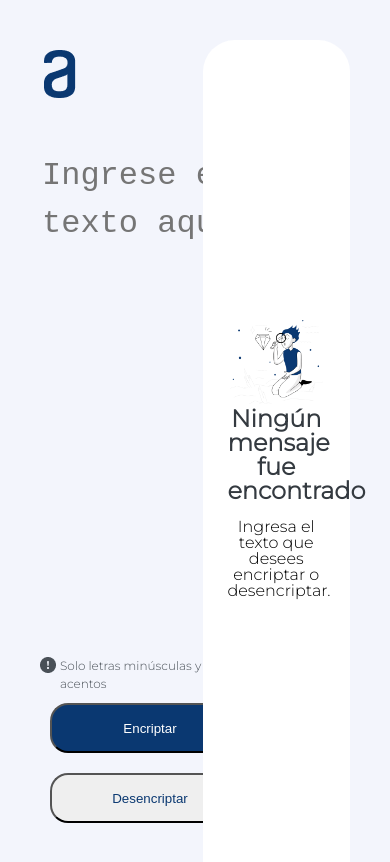
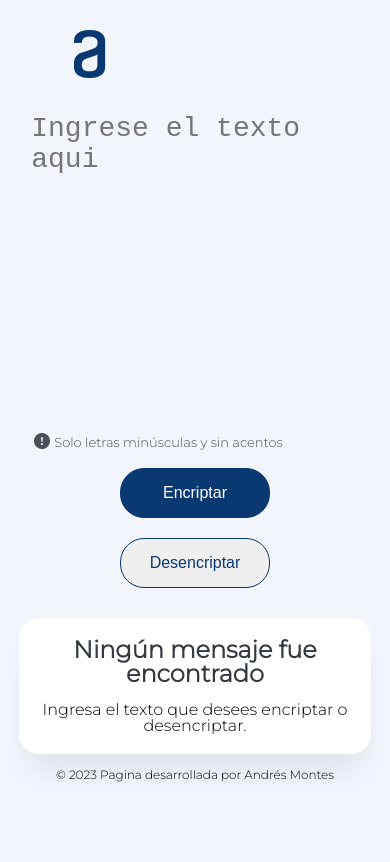
Before and after one commit to xHypnos/encriptador-texto, a plain HTML site: page index.html in a window 390 px wide. Drawn offline with Linux system fonts and the light colour scheme.

Commit message:
pagina terminada funcional

```diff
--- a/css/style.css
+++ b/css/style.css
@@ -1,46 +1,47 @@
 body{
-    position: relative;
     background: #F3F5FC;
-    width: 100%;
-    height: 1000px;
     font-family: 'Montserrat', sans-serif;
 }
 
 header{
-    position: absolute;
-    top : 5%;
+    margin: 30px;
+}
+
+main{
+    display: flex;
+    max-width: 1440px;
+    justify-content: center;
+    margin: auto;
 }
 
 section{
     display: inline-block;
+    margin: 5px 15px;
 }
 
 .entrada-encriptador{
-    position: absolute;
-    top: 15%;
-    left: 0;
-    width: 55%;
-    height: 85%;
-    margin-left: 40px;
+    width: 900px;
+    height: 750px;
 }
 
 .entrada-encriptador textarea{
     border: none;
+    outline: none;
     background: transparent;
     width: 100%;
     border-radius: 18px;
     color: #0A3871;
     font-weight: 400;
-    font-size: 32px;
-    line-height: 150%;
-    margin-bottom: 20px;
+    font-size: 28px;
+    height: 80%;
+    resize: none;
 }
 
 .aviso{
     color: #495057;
-    font-size: 12px;
-    font-weight: 400;
+    font-size: 13px;
     line-height: 150%;
+    margin: 5px;
 }
 
 .aviso img{
@@ -51,12 +52,14 @@ section{
     margin: 0 20px;
 }
 
-.boton-encriptar, .boton-desencriptar{
-    width: 200px;
-    height: 50px;
-    border-radius: 18px;
+.boton-encriptar, .boton-desencriptar, .boton-copiar{
+    width: 300px;
+    height: 60px;
+    font-size: 16px;
+    border-radius: 24px;
     color: #0A3871;
     margin: 10px;
+    border: 1px solid #0A3871;
 }
 
 .boton-encriptar{
@@ -65,29 +68,23 @@ section{
 }
 
 .salida-encriptador{
-    position: absolute;
-    right: 0;
-    width: 25%;
-    height: 85%;
+    margin-top: -50px;
+    width: 400px;
+    height: 800px;
     background-color: #ffffff;
-    border-radius: 32px;
+    border-radius: 20px;
     text-align: center;
-    margin: 40px;
-    padding: 25px;
 }
 
-.info-salida{
-    position: relative;
-    top: 30%;
-}
-
-.info-encriptada{
-    text-align: justify;
+#info-salida{
+    display: flex;
+    align-items: center;
+    height: 90%;
+    padding: 10px;
 }
 
 .salida-encriptador img{
-    width: 95%;
-    top: 50%;
+    width: 80%;
 }
 
 .salida-encriptador h3{
@@ -99,3 +96,111 @@ section{
 .salida-encriptador p{
     margin-top: 16px;
 }
+
+#info-encriptada{
+    height: 95%;
+    padding: 5px;
+    text-align: center;
+    display: none;
+}
+
+#area-encriptada{
+    border: none;
+    background: transparent;
+    padding: 10px;
+    width: 90%;
+    height: 90%;
+    font-size: 24px;
+    resize: none;
+}
+
+footer{
+    width: 100%;
+    text-align: center;
+    font-size: 12px;
+    margin: 15px auto;
+}
+
+@media screen  and (max-width:1100px){
+    html, main{
+        width: auto;
+    }
+
+    .entrada-encriptador{
+        width: 60%;
+    }
+
+    .salida-encriptador{
+        width: 30%;
+        height: 750px;
+    }
+
+    .boton-encriptar, .boton-desencriptar, .boton-copiar{
+        width: 200px;
+        height: 50px;
+    }
+}
+
+@media screen  and (max-width:768px){
+    main{
+        display: block;
+    }
+
+    .entrada-encriptador{
+        display: block;
+        width: 85%;
+        height: auto;
+        margin: 5px auto;
+    }
+
+    #botonesED{
+        text-align: center;
+    }
+
+    .boton-encriptar, .boton-desencriptar,.boton-copiar{
+        width: 45%;
+    }
+
+    .salida-encriptador{
+        display: block;
+        width: 85%;
+        height: auto;
+        padding: 10px;
+        margin:  20px auto 5px;
+        box-shadow: 0px 24px 32px -8px rgba(0, 0, 0, 0.08);
+    }
+
+    #info-salida div{
+        width: 100%;
+        text-align: center;
+        font-size: 24px;
+    }
+
+    .salida-encriptador img{
+        display: none;
+    }
+
+    #info-salida div p{
+        font-size: 16px;
+    }
+
+    #info-encriptada{
+        height: auto;
+    }
+
+    #area-encriptada{
+        height: auto;
+        padding: 5px;
+    }
+
+}
+
+@media screen  and (max-width:375px){
+    header{
+        margin: 20px 0;
+    }
+
+    .boton-encriptar, .boton-desencriptar,.boton-copiar{
+        width: 95%;
+    }
+}
--- a/index.html
+++ b/index.html
@@ -8,6 +8,7 @@
     <link rel="stylesheet" href="css/reset.css">
     <link rel="stylesheet" href="css/style.css">
     <link rel="preconnect" href="https://fonts.googleapis.com"><link rel="preconnect" href="https://fonts.gstatic.com" crossorigin><link href="https://fonts.googleapis.com/css2?family=Montserrat:wght@300&display=swap" rel="stylesheet">
+    <script src="js/script.js"></script>
 </head>
 <body>
     <header>
@@ -16,28 +17,33 @@
 
     <main>
         <section class="entrada-encriptador">
-            <textarea name="" id="" cols="30" rows="10" placeholder="Ingrese el texto aqui"></textarea>
+            <textarea name="" id="area-texto" cols="30" rows="10" placeholder="Ingrese el texto aqui"></textarea>
             <div class="aviso">
                 <img src="img/bi_exclamation-circle-fill.png" alt="icono-exclamacion">
                 <p>Solo letras minúsculas y sin acentos</p>
             </div>
-            <input class="boton-encriptar" type="button" value="Encriptar">
-            <input class="boton-desencriptar" type="button" value="Desencriptar">
+            <div id="botonesED">
+                <input onclick="encriptar()" class="boton-encriptar" type="button" value="Encriptar">
+                <input onclick="desencriptar()" class="boton-desencriptar" type="button" value="Desencriptar">
+            </div>
         </section>
         <section class="salida-encriptador">
-            <div class="info-salida">
-                <img src="img/Muñeco.png" alt="Imagen-mensaje-no-encontrado">
-                <h3>Ningún mensaje fue encontrado</h3>
-                <p>Ingresa el texto que desees encriptar o desencriptar.</p>
+            <div id="info-salida">
+                <div>
+                    <img src="img/Muñeco.png" alt="Imagen-mensaje-no-encontrado">
+                    <h3>Ningún mensaje fue encontrado</h3>
+                    <p>Ingresa el texto que desees encriptar o desencriptar.</p>
+                </div>
             </div>
-            <div class="info-encriptada">
-
+            <div id="info-encriptada">
+                <textarea name="" id="area-encriptada" readonly="true" cols="30" rows="5"></textarea>
+                <input onclick="copy()" class="boton-copiar" type="button" value="Copiar">
             </div>
         </section>
     </main>
 
     <footer>
-
+        <p id="pie-pagina">© 2023 Pagina desarrollada por Andrés Montes</p>
     </footer>
 </body>
 </html>
--- a/js/script.js
+++ b/js/script.js
@@ -0,0 +1,114 @@
+//Variable con las letras del abecedario para ser verificadas
+var letras = " abcdefghijklmnñopqrstuvwxyz";
+
+//Funcion que revisa una cadena de caracteres para verificar si solo contiene letras minusculas
+function verificarTexto(texto){
+    let letrasCorrectas = 0;
+    for(let i=0; i<texto.length; i++){
+        for(let n=0; n<letras.length; n++){
+            if(texto[i] == letras[n]){
+                letrasCorrectas++;
+                break;
+            }
+        }
+    }
+    if (letrasCorrectas == texto.length){
+        return true;
+    }else{
+        return false;
+    }
+}
+
+//Funcion para encriptar texto de un textarea
+function encriptar(){
+    var texto = document.getElementById("area-texto").value;
+    let numLetra = texto.length;
+    let mensajeEncriptado = "";
+    if (verificarTexto(texto)){
+        if (texto == mensajeEncriptado){
+            alert("¡Por favor, ingrese un texto para encriptar!")
+        }
+        else if (texto != mensajeEncriptado){
+            for(let i=0; i<numLetra; i++){
+                if(texto[i]==="e"){
+                    mensajeEncriptado = mensajeEncriptado+"enter";
+                }
+                else if(texto[i]==="i"){
+                    mensajeEncriptado = mensajeEncriptado+"imes";
+                }
+                else if(texto[i]==="a"){
+                    mensajeEncriptado = mensajeEncriptado+"ai";
+                }
+                else if(texto[i]==="o"){
+                    mensajeEncriptado = mensajeEncriptado+"ober";
+                }
+                else if(texto[i]==="u"){
+                    mensajeEncriptado = mensajeEncriptado+"ufat";
+                }
+                else{
+                    mensajeEncriptado = mensajeEncriptado+ texto[i];
+                }
+            }
+            document.getElementById("info-salida").style.display = "none";
+            document.getElementById("info-encriptada").style.display = "block";
+            document.getElementById("area-encriptada").value = mensajeEncriptado;
+        }
+    }
+    else{
+        alert("¡Por favor ingrese solamente letras en minuscula y sin acento!");
+    }
+}
+
+//Funcion para desencriptar texto
+function desencriptar(){
+    var texto = document.getElementById("area-texto").value;
+    let numLetra = texto.length;
+    let mensajeDesencriptado = "";
+    if(verificarTexto(texto)){
+        if (texto == mensajeDesencriptado){
+            alert("¡Por favor, ingrese un texto para Desencriptar!")
+        }
+        else if (texto != mensajeDesencriptado){
+            for(let i=0; i<numLetra; i++){
+                if(texto[i]==="e"){
+                    mensajeDesencriptado = mensajeDesencriptado+"e";
+                    i+=4;
+                }
+                else if(texto[i]==="i"){
+                    mensajeDesencriptado = mensajeDesencriptado+"i";
+                    i+=3;
+                }
+                else if(texto[i]==="a"){
+                    mensajeDesencriptado = mensajeDesencriptado+"a";
+                    i+=1;
+                }
+                else if(texto[i]==="o"){
+                    mensajeDesencriptado = mensajeDesencriptado+"o";
+                    i+=3;
+                }
+                else if(texto[i]==="u"){
+                    mensajeDesencriptado = mensajeDesencriptado+"u";
+                    i+=3;
+                }
+                else{
+                    mensajeDesencriptado = mensajeDesencriptado+ texto[i];
+                }
+            }
+            document.getElementById("info-salida").style.display = "none";
+            document.getElementById("info-encriptada").style.display = "block";
+            document.getElementById("area-encriptada").value = mensajeDesencriptado;
+        }
+    }
+    else{
+        alert("¡Por favor ingrese solamente letras en minuscula y sin acento!");
+    }
+}
+
+
+//Funcion para copiar el texto encriptado o desencriptado
+function copy(){
+    let copyText = document.querySelector("#area-encriptada");
+    copyText.select();
+    document.execCommand("copy");
+    alert("¡Texto copiado!")
+}
```
